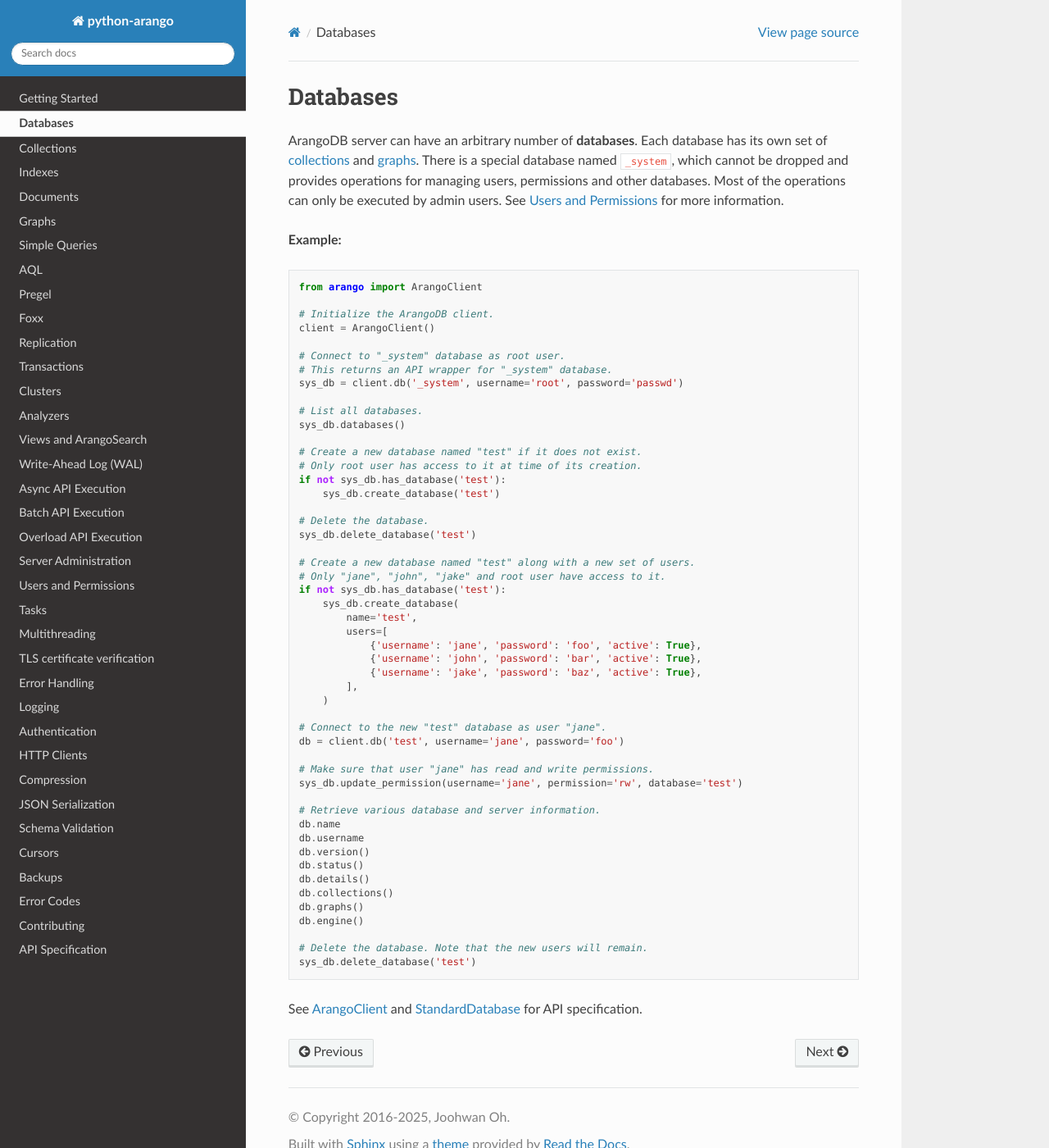
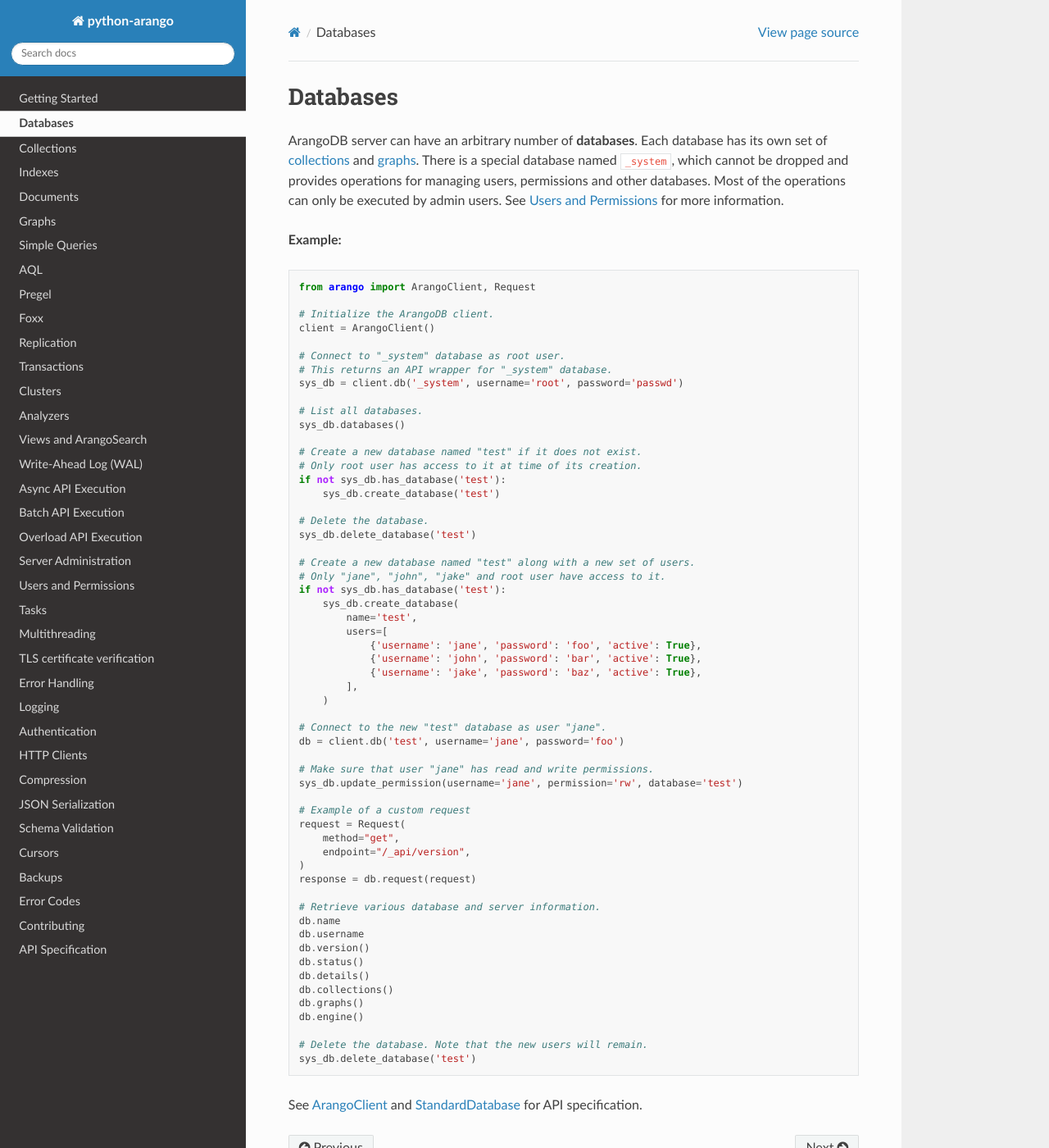
Before and after one commit to arangodb/python-arango, a Sphinx documentation site: the page built from docs/database.rst, in a window 1280 px wide and 1400 px high. Shown: the whole window at 82% size. Built offline with Sphinx 7.4.7 and the Read the Docs theme 3.1.0, drawn with Linux system fonts in a browser that asks for light colours.

Commit message:
Add example for Database.request (#402)

```diff
--- a/docs/database.rst
+++ b/docs/database.rst
@@ -12,7 +12,7 @@
 
 .. testcode::
 
-    from arango import ArangoClient
+    from arango import ArangoClient, Request
 
     # Initialize the ArangoDB client.
     client = ArangoClient()
@@ -50,6 +50,13 @@
     # Make sure that user "jane" has read and write permissions.
     sys_db.update_permission(username='jane', permission='rw', database='test')
 
+    # Example of a custom request
+    request = Request(
+        method="get",
+        endpoint="/_api/version",
+    )
+    response = db.request(request)
+
     # Retrieve various database and server information.
     db.name
     db.username
```
Also changed, not shown: 1 other file.
